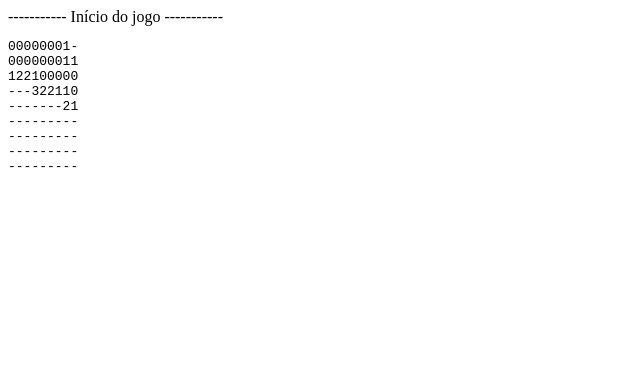
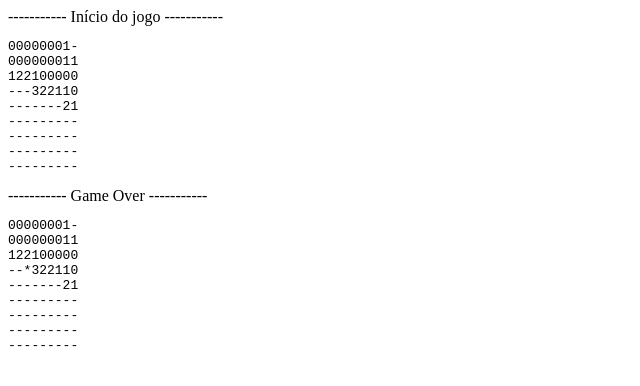
Before and after one commit to anderrf/ivoryit-testeestagio-campo-minado-js, a plain HTML site: page index.html in a window 1280 px wide. Shown: the whole page, without its empty margins (0-640 px from the left). Drawn offline with Linux system fonts and the light colour scheme.

Commit message:
Métodos para execução básica do jogo

```diff
--- a/index.html
+++ b/index.html
@@ -15,6 +15,45 @@
             document.getElementById('exibir-execucao').innerHTML += '<pre>' + campoMinado.Tabuleiro() + '</pre>';
 
             // Realize sua codificação a partir deste ponto, boa sorte!
+
+            //declaração de variáveis globais
+            const divExibirExecucao = document.getElementById('exibir-execucao');
+
+            //Declaração de métodos úteis
+            const retornarTextoStatus = function(numStatus){
+                let textoStatus = '';
+                switch(numStatus){
+                    case 0:
+                        textoStatus = 'Jogo em aberto';
+                        break;
+                    case 1:
+                        textoStatus = 'Vitoria';
+                        break;
+                    case 2:
+                        textoStatus = 'Game Over';
+                        break;
+                }
+                return textoStatus;
+            }
+
+            const retornarNumeroTeste = function(){
+                const min = 1;
+                const max = 9;
+                let numeroTeste = Math.random() * (max - min) + min;
+                return Math.round(numeroTeste);
+            }
+
+            const imprimirStatusTabuleiro = function(){
+                divExibirExecucao.innerHTML += `----------- ${retornarTextoStatus(campoMinado.JogoStatus())} -----------`;
+                divExibirExecucao.innerHTML += '<pre>' + campoMinado.Tabuleiro() + '</pre>';
+            }
+
+            //Execução do jogo
+            do{
+                campoMinado.Abrir(retornarNumeroTeste(), retornarNumeroTeste());
+                imprimirStatusTabuleiro();
+            }
+            while(campoMinado.JogoStatus() == 0);
         </script>
     </body>
 </html>
```
